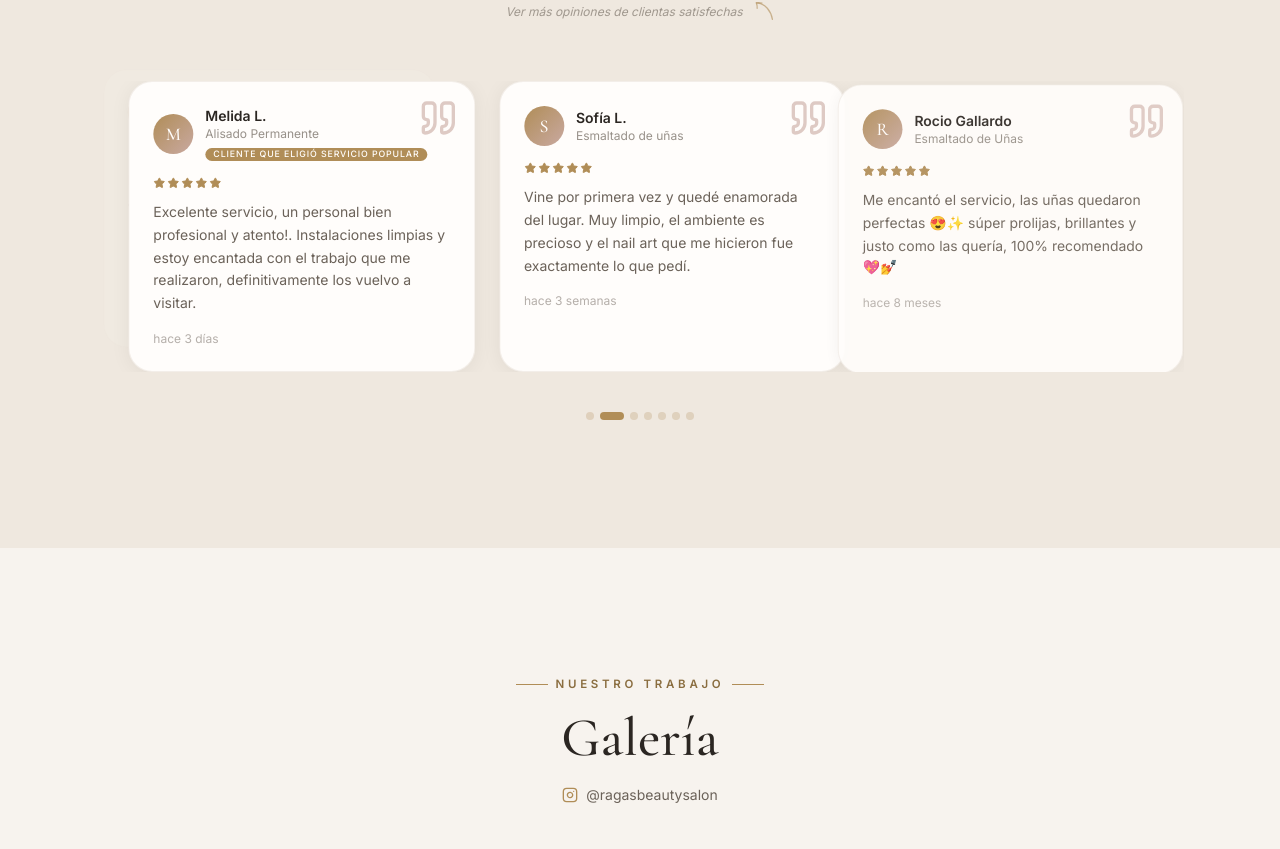
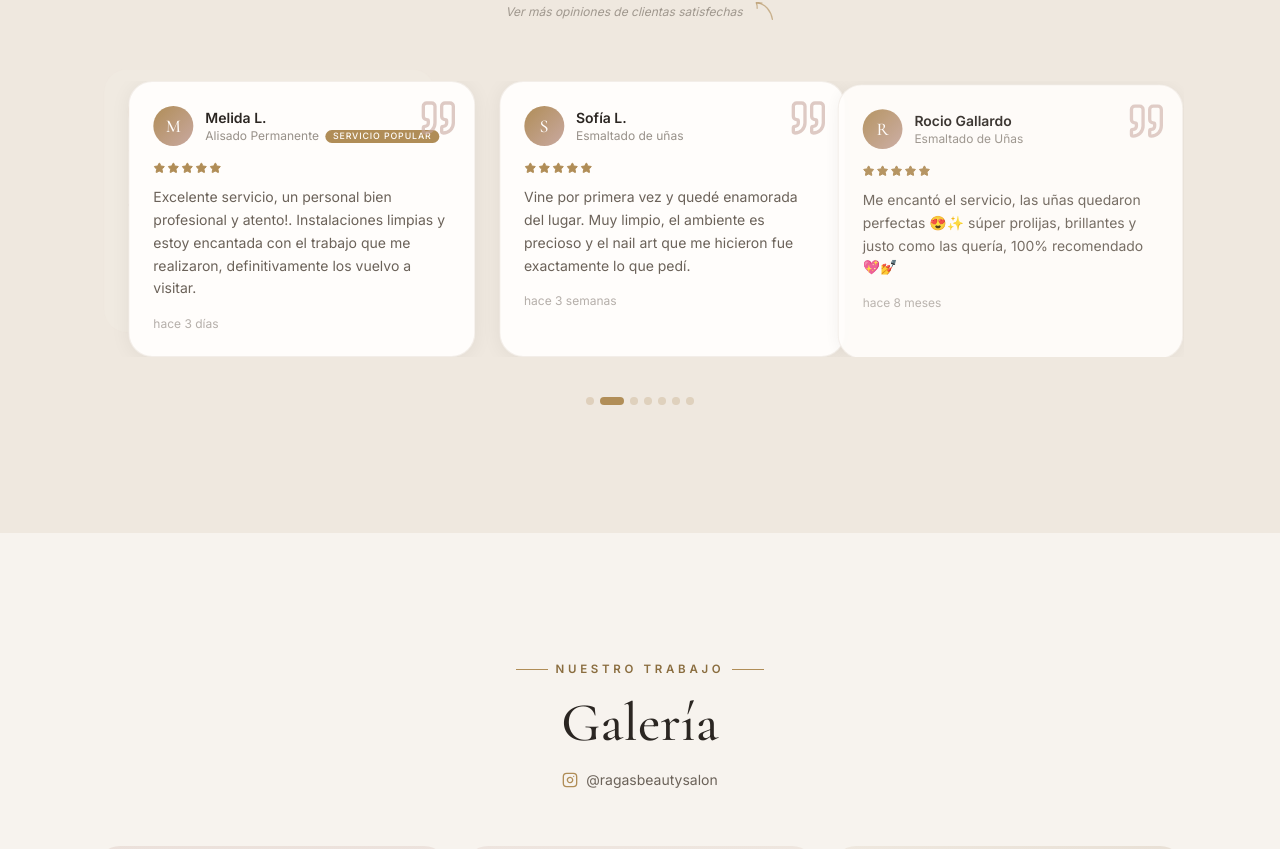
Before and after one commit to RafaelJared/beauty-salon, a Next.js app: page / in a window 1280 px wide. Shown: the part 6154-7003 px from the top of the page. Built offline with nearby package versions, Linux system fonts and the light colour scheme; no server answers.

Commit message:
Se cambio un poco lo que es el indicador de si un cliente compro un servicio popular

```diff
--- a/components/sections/Reviews.tsx
+++ b/components/sections/Reviews.tsx
@@ -246,7 +246,7 @@ export default function Reviews() {
                       <p className="font-body text-xs text-ink-soft/70">{review.service}</p>
                       {isPopularService(review.service) && (
                         <span className="bg-gold text-white text-[0.55rem] font-body font-medium tracking-widest uppercase px-2 py-0.5 rounded-full leading-none">
-                          Cliente que eligió servicio popular
+                          Servicio popular
                         </span>
                       )}
                     </div>
```
